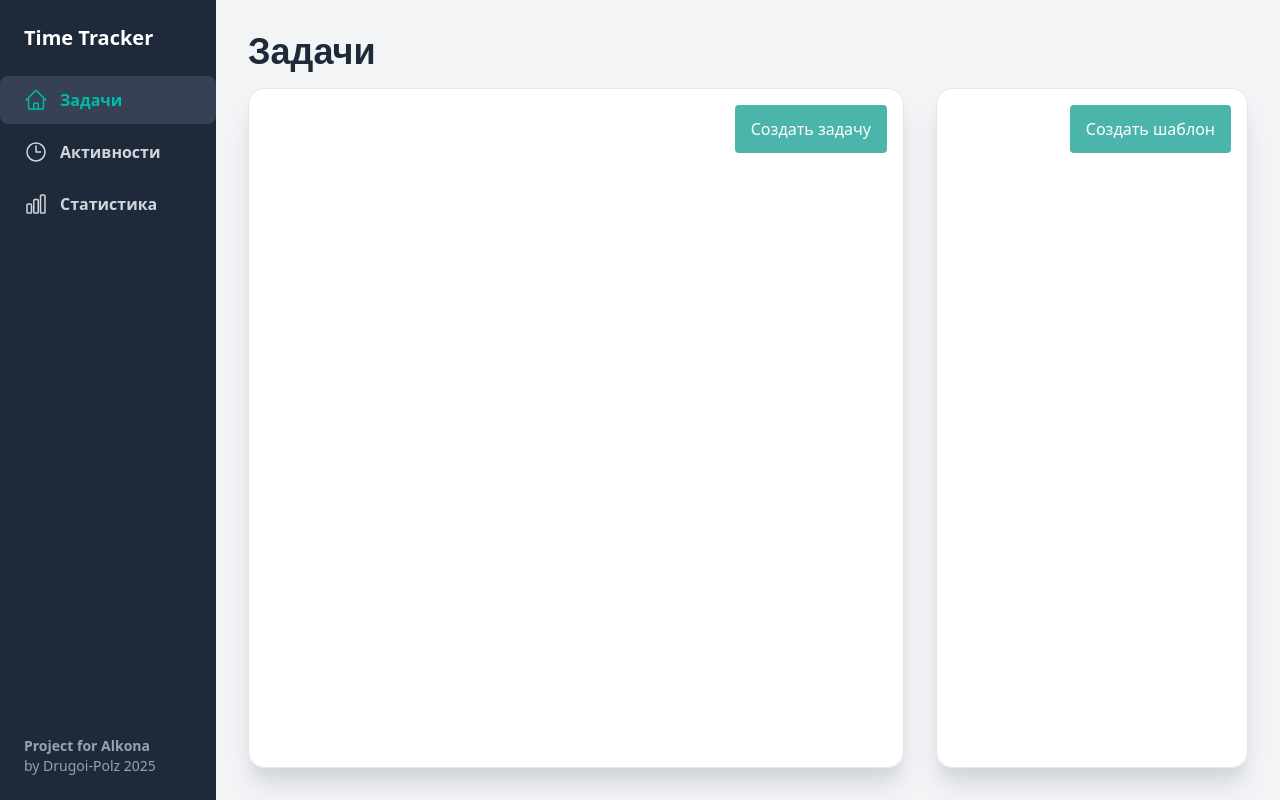
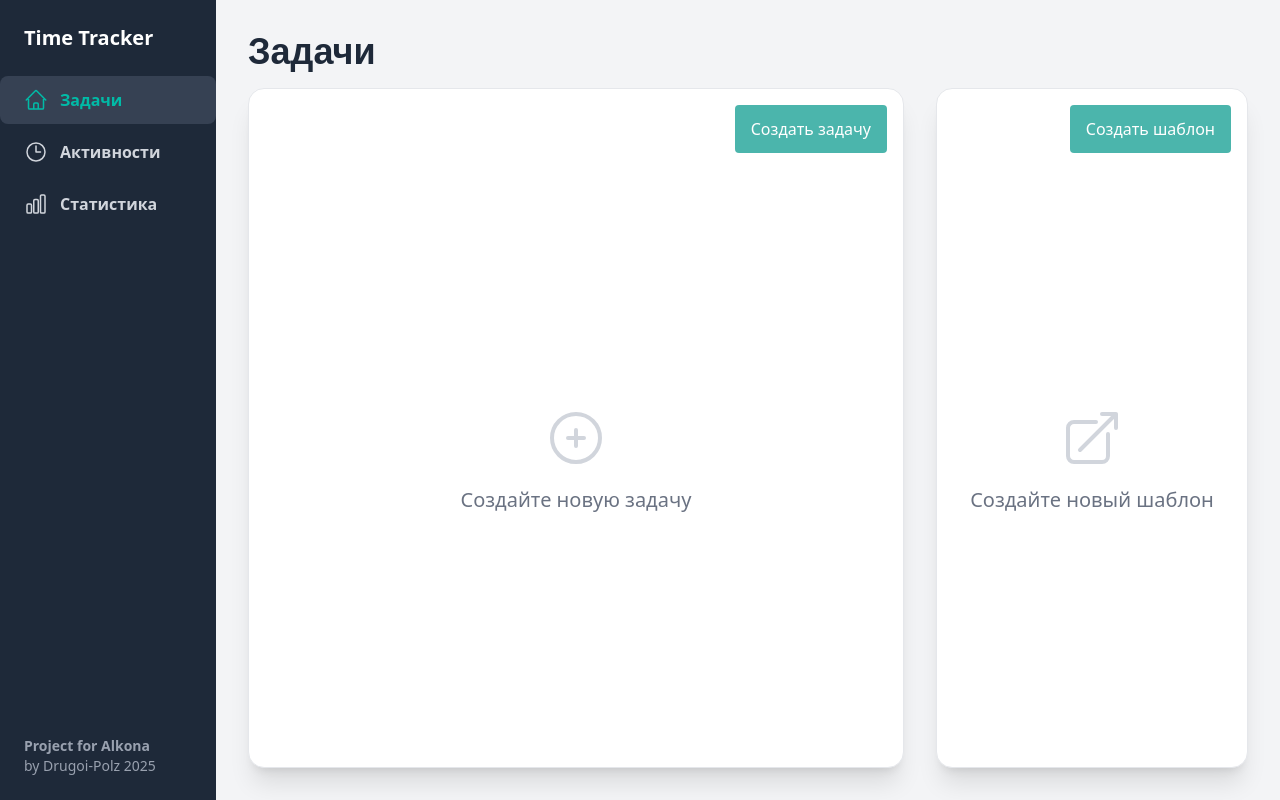
Before and after one commit to Drugoi-Polz/TimeTrackApp, a Vue app in the folder time-track-app/: page /tasks in a window 1280 px wide. Built offline with nearby package versions, Linux system fonts and the light colour scheme; a web font is replaced by a local one.

Commit message:
Visual: add emtyListMessage

```diff
--- a/time-track-app/src/components/TasksSection.vue
+++ b/time-track-app/src/components/TasksSection.vue
@@ -1,25 +1,29 @@
 <script setup>
 import { defineProps, defineEmits } from 'vue'
 import { SUCCESS_BUTTON } from '../constans'
-
 import TaskCard from './TaskCard.vue'
 import BaseButton from './UI/BaseButton.vue'
+import { PlusCircleIcon } from '@heroicons/vue/24/outline'
 
 const props = defineProps({
-	tasks: Array,
+	tasks: { type: Array, default: () => [] },
 })
-
 const emit = defineEmits(['create', 'edit', 'delete', 'start', 'stop'])
 </script>
 
 <template>
-	<div class="col-span-2 bg-white border border-gray-200 rounded-2xl shadow-xl shadow-gray-300 p-4">
-		<div class="flex justify-end mb-4">
+	<div class="col-span-2 bg-white border border-gray-200 rounded-2xl shadow-xl p-4 flex flex-col">
+		<!-- Заголовок + кнопка -->
+		<div class="flex justify-end mb-4 flex-none">
 			<BaseButton :variant="SUCCESS_BUTTON" @click="emit('create')">
 				Создать задачу
 			</BaseButton>
 		</div>
-		<div class="flex flex-col gap-6 mt-6">
+		<div
+			class="flex-1 flex flex-col"
+			:class="tasks.length ? 'justify-start items-stretch' : 'justify-center items-center'"
+		>
+			<div v-if="tasks.length" class="w-full flex flex-col gap-6">
 				<TaskCard
 					v-for="task in tasks"
 					:key="task.id"
@@ -30,5 +34,11 @@ const emit = defineEmits(['create', 'edit', 'delete', 'start', 'stop'])
 					@stop="$emit('stop', $event)"
 				/>
 			</div>
+
+			<div v-else class="flex flex-col items-center space-y-4 text-gray-500">
+				<PlusCircleIcon class="w-16 h-16 text-gray-300" />
+				<p class="text-xl font-medium">Создайте новую задачу</p>
+			</div>
+		</div>
 	</div>
 </template>
--- a/time-track-app/src/components/TemplatesSection.vue
+++ b/time-track-app/src/components/TemplatesSection.vue
@@ -1,25 +1,32 @@
 <script setup>
 import { defineProps, defineEmits } from 'vue'
 import { SUCCESS_BUTTON } from '../constans'
-
 import TaskTemplateCard from './TaskTemplateCard.vue'
 import BaseButton from './UI/BaseButton.vue'
+import { ArrowTopRightOnSquareIcon } from '@heroicons/vue/24/outline'
 
 const props = defineProps({
-	templates: Array,
+	templates: { type: Array, default: () => [] },
 })
-
 const emit = defineEmits(['create', 'delete', 'use'])
 </script>
 
 <template>
-	<div class="col-span-1 bg-white border border-gray-200 rounded-2xl shadow-xl shadow-gray-300 p-4">
-		<div class="flex justify-end mb-4">
+	<div class="col-span-1 bg-white border border-gray-200 rounded-2xl shadow-xl p-4 flex flex-col">
+
+		<div class="flex justify-end mb-4 flex-none">
 			<BaseButton :variant="SUCCESS_BUTTON" @click="emit('create')">
 				Создать шаблон
 			</BaseButton>
 		</div>
-		<div class="flex flex-col gap-6 mt-6">
+
+		<div
+			class="flex-1 flex flex-col"
+			:class="
+				templates.length ? 'justify-start items-stretch' : 'justify-center items-center'
+			"
+		>
+			<div v-if="templates.length" class="w-full flex flex-col gap-6">
 				<TaskTemplateCard
 					v-for="template in templates"
 					:key="template.id"
@@ -28,5 +35,11 @@ const emit = defineEmits(['create', 'delete', 'use'])
 					@click="emit('use', template)"
 				/>
 			</div>
+
+			<div v-else class="flex flex-col items-center space-y-4 text-gray-500">
+				<ArrowTopRightOnSquareIcon class="w-16 h-16 text-gray-300" />
+				<p class="text-xl font-medium">Создайте новый шаблон</p>
+			</div>
+		</div>
 	</div>
 </template>
```
Lines whose indentation alone changed are shown as unchanged.
